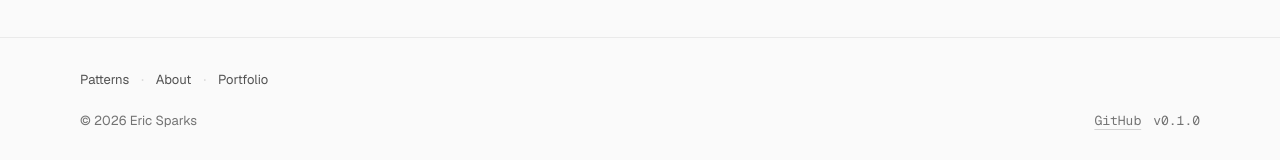
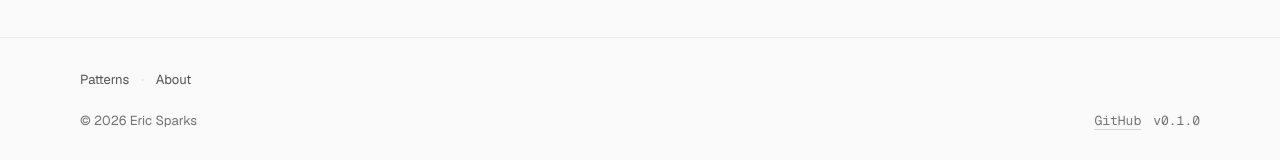
Before and after one commit to EricSparksJr/agent-inspector, a Next.js app: page / in a window 1280 px wide. Shown: the part 1555-1715 px from the top of the page. Built offline with nearby package versions, Linux system fonts and the light colour scheme.

Commit message:
Remove Portfolio link from Footer component

```diff
--- a/components/sections/Footer.tsx
+++ b/components/sections/Footer.tsx
@@ -22,16 +22,6 @@ export default function Footer() {
             style={{ color: "var(--text-muted)" }}
           >
             About
-          </a>
-          <span style={{ color: "var(--border-strong)" }}>·</span>
-          <a
-            href="https://ericsparksjr.com"
-            target="_blank"
-            rel="noopener noreferrer"
-            className="transition-colors duration-[180ms] hover:opacity-70"
-            style={{ color: "var(--text-muted)" }}
-          >
-            Portfolio
           </a>
         </div>
 
```
